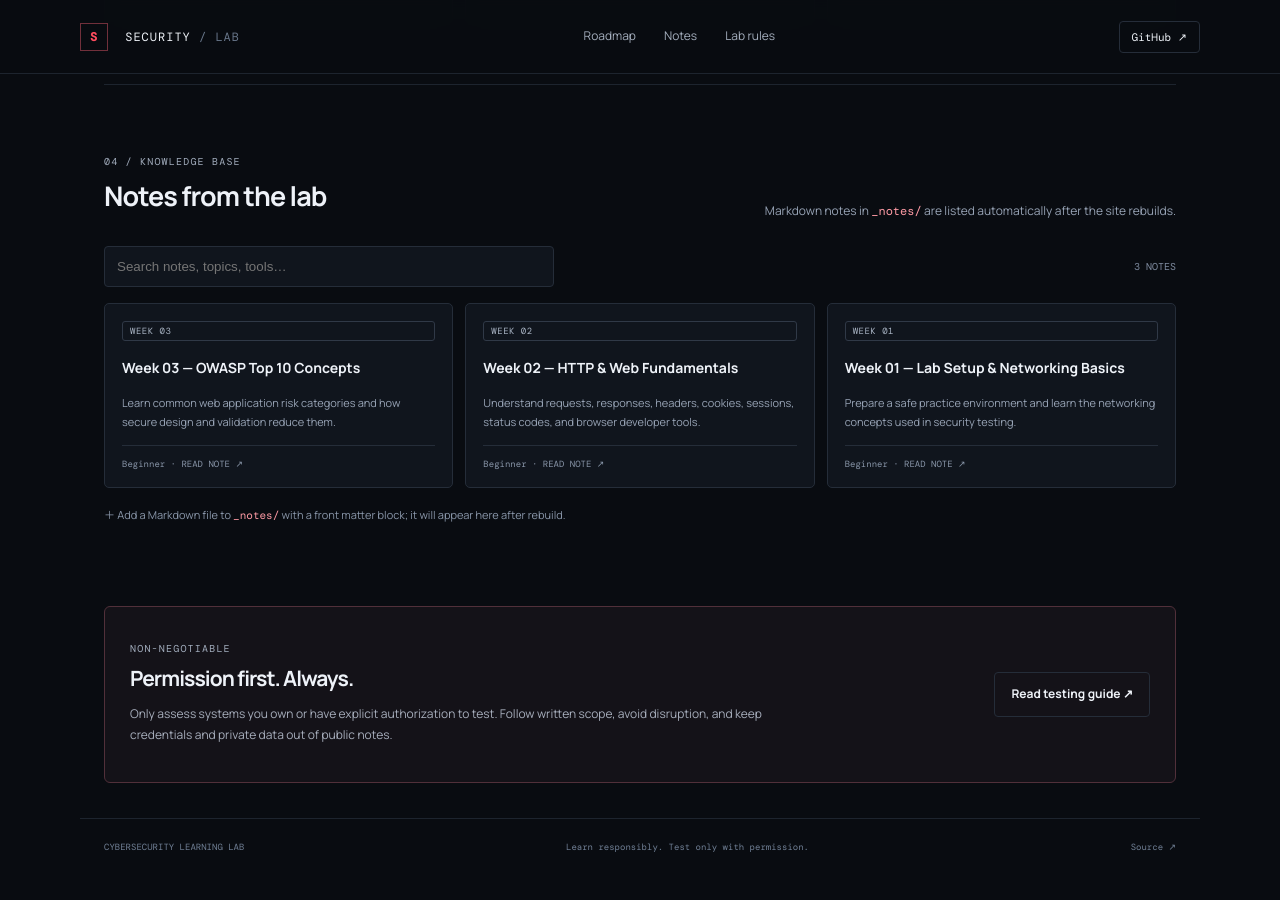
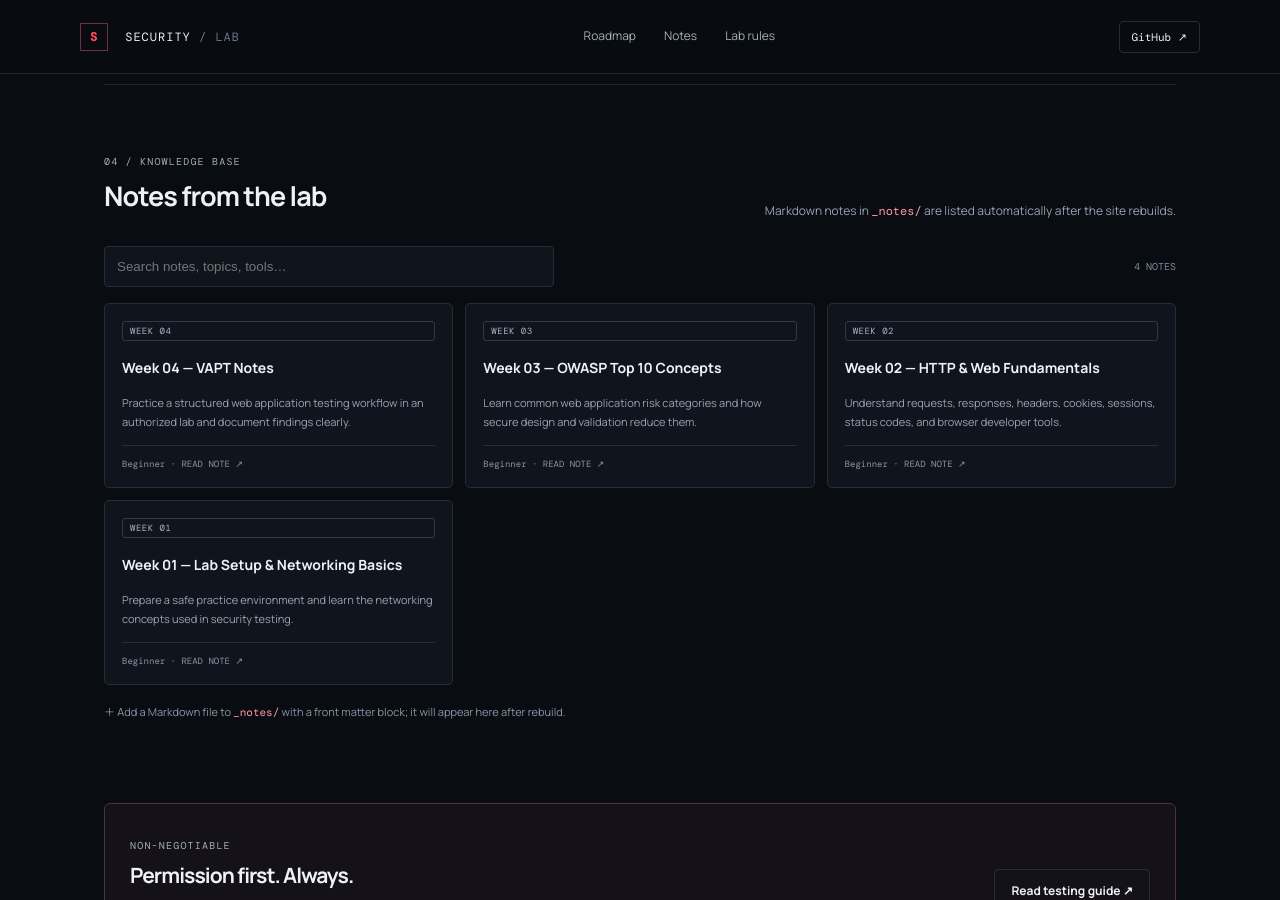
Before and after one commit to Learning-No/Cybersecurity-Learning-Lab, a Jekyll site: the page built from index.html, in a window 1280 px wide and 900 px high, scrolled down 2831 px. Built offline with Jekyll 4.4.1, drawn with Linux system fonts in a browser that asks for light colours; some of the changed lines change nothing that is shown.

Commit message:
Fix Week 04 note metadata and content

```diff
--- a/_notes/week-04-VAPT-Notes.md
+++ b/_notes/week-04-VAPT-Notes.md
@@ -1 +1,60 @@
-i created a new notes and file
+---
+title: "Week 04 — VAPT Notes"
+week: "WEEK 04"
+track: "VAPT ROADMAP"
+level: "Beginner"
+summary: "Practice a structured web application testing workflow in an authorized lab and document findings clearly."
+date: 2026-10-24
+---
+## Learning objectives
+
+- Follow a defined scope and testing checklist.
+- Understand how to observe and document web application behavior.
+- Describe a finding with evidence, impact, and remediation.
+
+## Before you begin
+
+Use only a local training application, a deliberately vulnerable lab, or a system for which you have explicit permission. Confirm the written scope and stop if an activity could disrupt a service or expose real user data.
+
+## Testing workflow
+
+1. **Scope:** record the approved target, allowed test types, and time window.
+2. **Understand:** map the application's normal pages, roles, and expected behavior.
+3. **Observe:** use browser Developer Tools to inspect requests and responses in the lab.
+4. **Validate safely:** test one hypothesis at a time without accessing other people's data or disrupting the service.
+5. **Document:** record reproducible steps, sanitized evidence, risk, and a practical fix.
+6. **Retest:** confirm the fix in the authorized environment.
+
+## Finding template
+
+- **Title:**
+- **Affected lab URL/component:**
+- **Preconditions:**
+- **Steps to reproduce:**
+- **Expected result:**
+- **Observed result:**
+- **Impact:**
+- **Severity and rationale:**
+- **Recommended remediation:**
+- **Retest result:**
+
+## Personal learning log
+
+- **Concepts learned:**
+- **Tools used:**
+- **What surprised me:**
+- **Questions to revisit:**
+
+## Completion checklist
+
+- [ ] I confirmed the lab scope and permission.
+- [ ] I documented observations without including credentials, tokens, or personal data.
+- [ ] I explained impact and remediation, not just the tool used.
+- [ ] I saved sanitized evidence and a short summary.
+
+## Further reading
+
+- [OWASP Web Security Testing Guide](https://owasp.org/www-project-web-security-testing-guide/)
+- [OWASP Top 10](https://owasp.org/www-project-top-ten/)
+
+**Safety rule:** never test public or third-party systems without explicit authorization.
```
